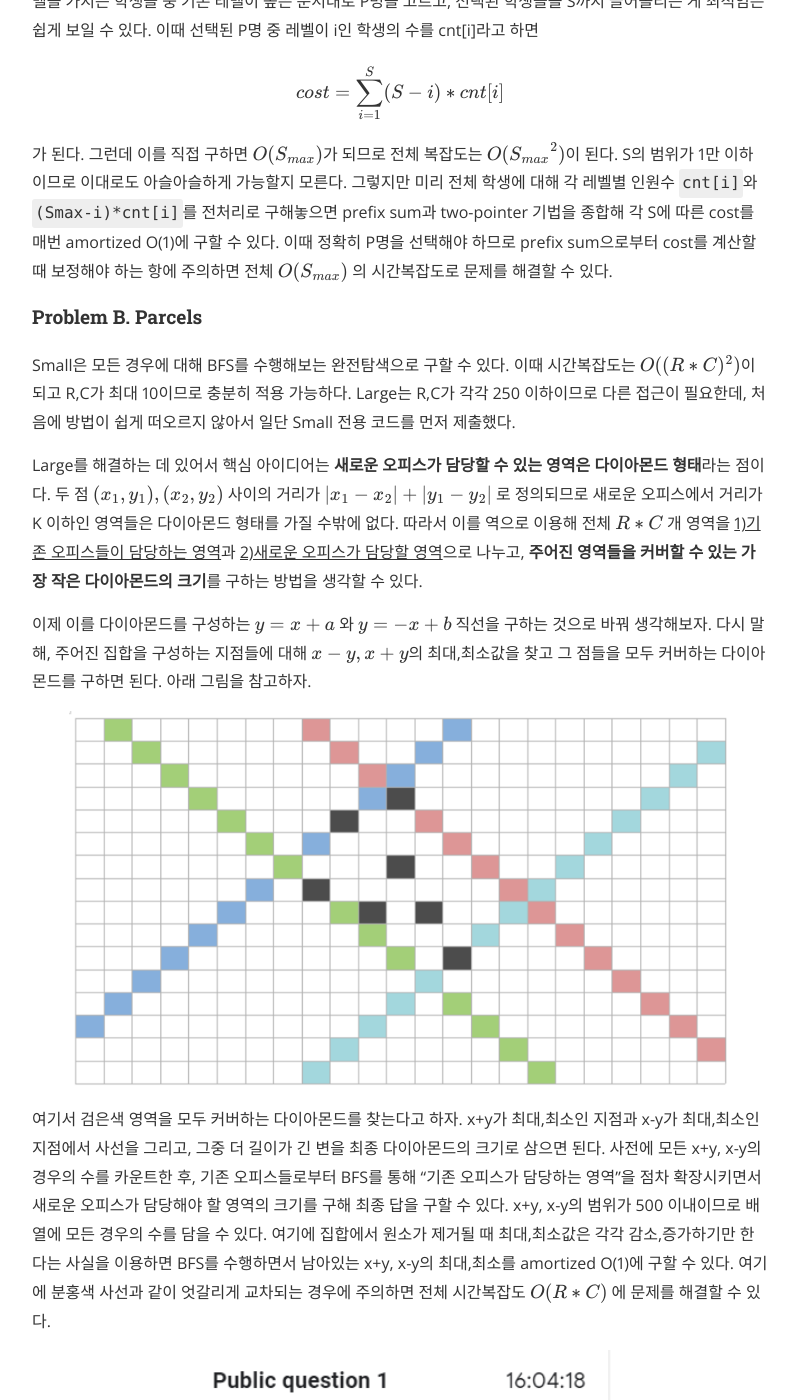
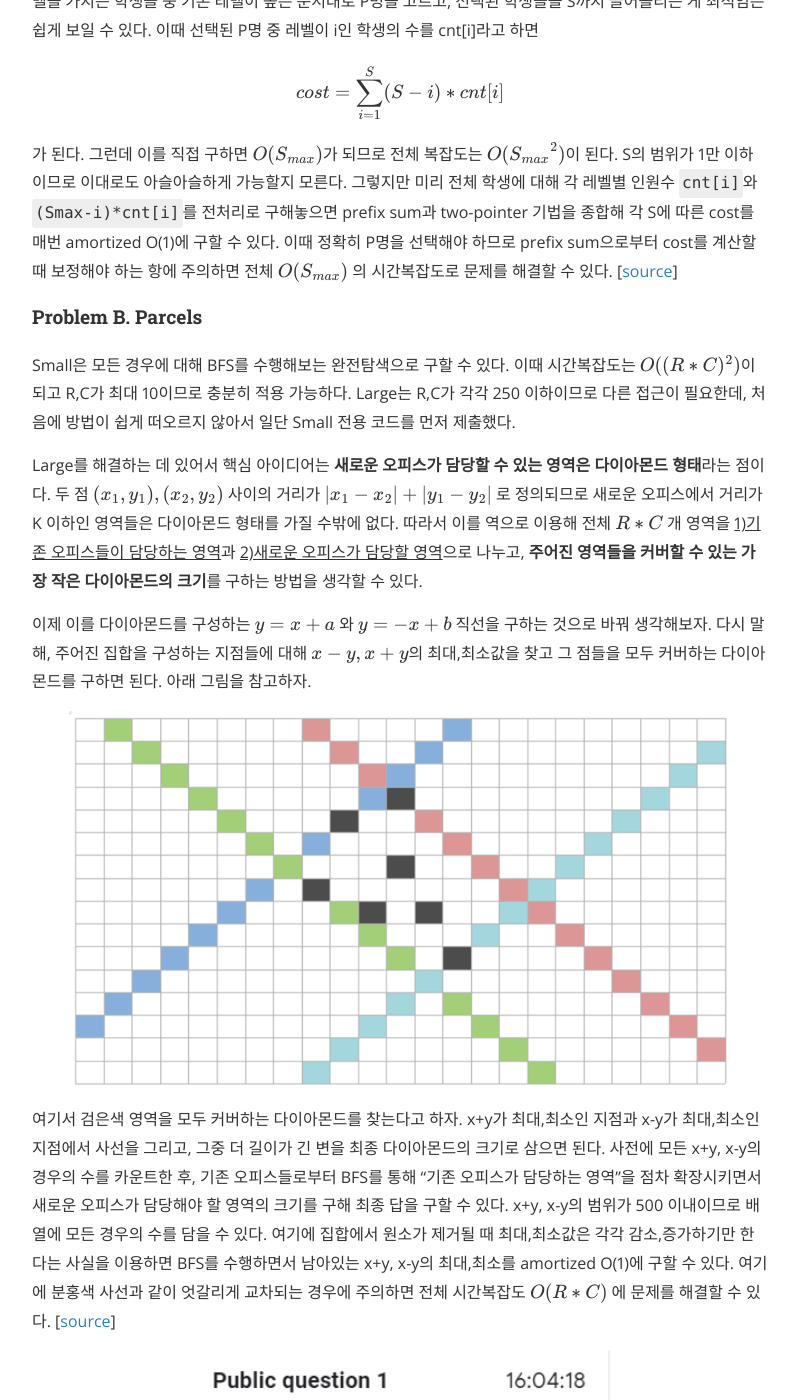
Before and after one commit to nyan101/nyan101.github.io, a Jekyll site: the page built from _posts/2019-03-25-CodeJam-KickstartA-후기.md, in a window 1280 px wide and 1400 px high, scrolled down 1695 px. Shown: the whole window, without its empty margins (240-1037 px from the left). Built offline with Jekyll 4.4.1, drawn with Linux system fonts in a browser that asks for light colours; nearby versions of some CDN libraries; formulas are drawn with MathJax 3; comment, search, counter and statistics services are not loaded; a style sheet for code colours, icons or effects is not loaded.

Commit message:
add source link

```diff
--- a/_posts/2019-03-25-CodeJam-KickstartA-후기.md
+++ b/_posts/2019-03-25-CodeJam-KickstartA-후기.md
@@ -28,7 +28,7 @@ use_math: true
 
 $$  cost = \sum_{i=1}^{S} (S - i) * cnt[i] $$
 
-가 된다. 그런데 이를 직접 구하면 \\( O(S\_{max}) \\)가 되므로 전체 복잡도는 \\( O({S\_{max}}^2) \\)이 된다. S의 범위가 1만 이하이므로 이대로도 아슬아슬하게 가능할지 모른다. 그렇지만 미리 전체 학생에 대해 각 레벨별 인원수 `cnt[i]`와 `(Smax-i)*cnt[i]`를 전처리로 구해놓으면 prefix sum과 two-pointer 기법을 종합해 각 S에 따른 cost를 매번 amortized O(1)에 구할 수 있다. 이때 정확히 P명을 선택해야 하므로 prefix sum으로부터 cost를 계산할 때 보정해야 하는 항에 주의하면 전체  \\( O(S\_{max}) \\) 의 시간복잡도로 문제를 해결할 수 있다.
+가 된다. 그런데 이를 직접 구하면 \\( O(S\_{max}) \\)가 되므로 전체 복잡도는 \\( O({S\_{max}}^2) \\)이 된다. S의 범위가 1만 이하이므로 이대로도 아슬아슬하게 가능할지 모른다. 그렇지만 미리 전체 학생에 대해 각 레벨별 인원수 `cnt[i]`와 `(Smax-i)*cnt[i]`를 전처리로 구해놓으면 prefix sum과 two-pointer 기법을 종합해 각 S에 따른 cost를 매번 amortized O(1)에 구할 수 있다. 이때 정확히 P명을 선택해야 하므로 prefix sum으로부터 cost를 계산할 때 보정해야 하는 항에 주의하면 전체  \\( O(S\_{max}) \\) 의 시간복잡도로 문제를 해결할 수 있다. [[source](https://github.com/nyan101/algorithm_snippet/blob/master/CodeJam/Kickstart%202019%20Round%20A/A.cpp)]
 
 
 #### Problem B. Parcels
@@ -41,7 +41,7 @@ Large를 해결하는 데 있어서 핵심 아이디어는 **새로운 오피스
 
 <img src="/assets/images/2019/03/kickstart-A-problem-B.png" width="600px">
 
-여기서 검은색 영역을 모두 커버하는 다이아몬드를 찾는다고 하자. x+y가 최대,최소인 지점과 x-y가 최대,최소인 지점에서 사선을 그리고, 그중 더 길이가 긴 변을 최종 다이아몬드의 크기로 삼으면 된다. 사전에 모든 x+y, x-y의 경우의 수를 카운트한 후, 기존 오피스들로부터 BFS를 통해 "기존 오피스가 담당하는 영역"을 점차 확장시키면서 새로운 오피스가 담당해야 할 영역의 크기를 구해 최종 답을 구할 수 있다. x+y, x-y의 범위가 500 이내이므로 배열에 모든 경우의 수를 담을 수 있다. 여기에 집합에서 원소가 제거될 때 최대,최소값은 각각 감소,증가하기만 한다는 사실을 이용하면 BFS를 수행하면서 남아있는 x+y, x-y의 최대,최소를 amortized O(1)에 구할 수 있다. 여기에 분홍색 사선과 같이 엇갈리게 교차되는 경우에 주의하면 전체 시간복잡도 \\( O(R\*C)\\) 에 문제를 해결할 수 있다.
+여기서 검은색 영역을 모두 커버하는 다이아몬드를 찾는다고 하자. x+y가 최대,최소인 지점과 x-y가 최대,최소인 지점에서 사선을 그리고, 그중 더 길이가 긴 변을 최종 다이아몬드의 크기로 삼으면 된다. 사전에 모든 x+y, x-y의 경우의 수를 카운트한 후, 기존 오피스들로부터 BFS를 통해 "기존 오피스가 담당하는 영역"을 점차 확장시키면서 새로운 오피스가 담당해야 할 영역의 크기를 구해 최종 답을 구할 수 있다. x+y, x-y의 범위가 500 이내이므로 배열에 모든 경우의 수를 담을 수 있다. 여기에 집합에서 원소가 제거될 때 최대,최소값은 각각 감소,증가하기만 한다는 사실을 이용하면 BFS를 수행하면서 남아있는 x+y, x-y의 최대,최소를 amortized O(1)에 구할 수 있다. 여기에 분홍색 사선과 같이 엇갈리게 교차되는 경우에 주의하면 전체 시간복잡도 \\( O(R\*C)\\) 에 문제를 해결할 수 있다. [[source](https://github.com/nyan101/algorithm_snippet/blob/master/CodeJam/Kickstart%202019%20Round%20A/B.cpp)]
 
 <img src="/assets/images/2019/03/kickstart-A-QnA.PNG" width="400px">
 
```
